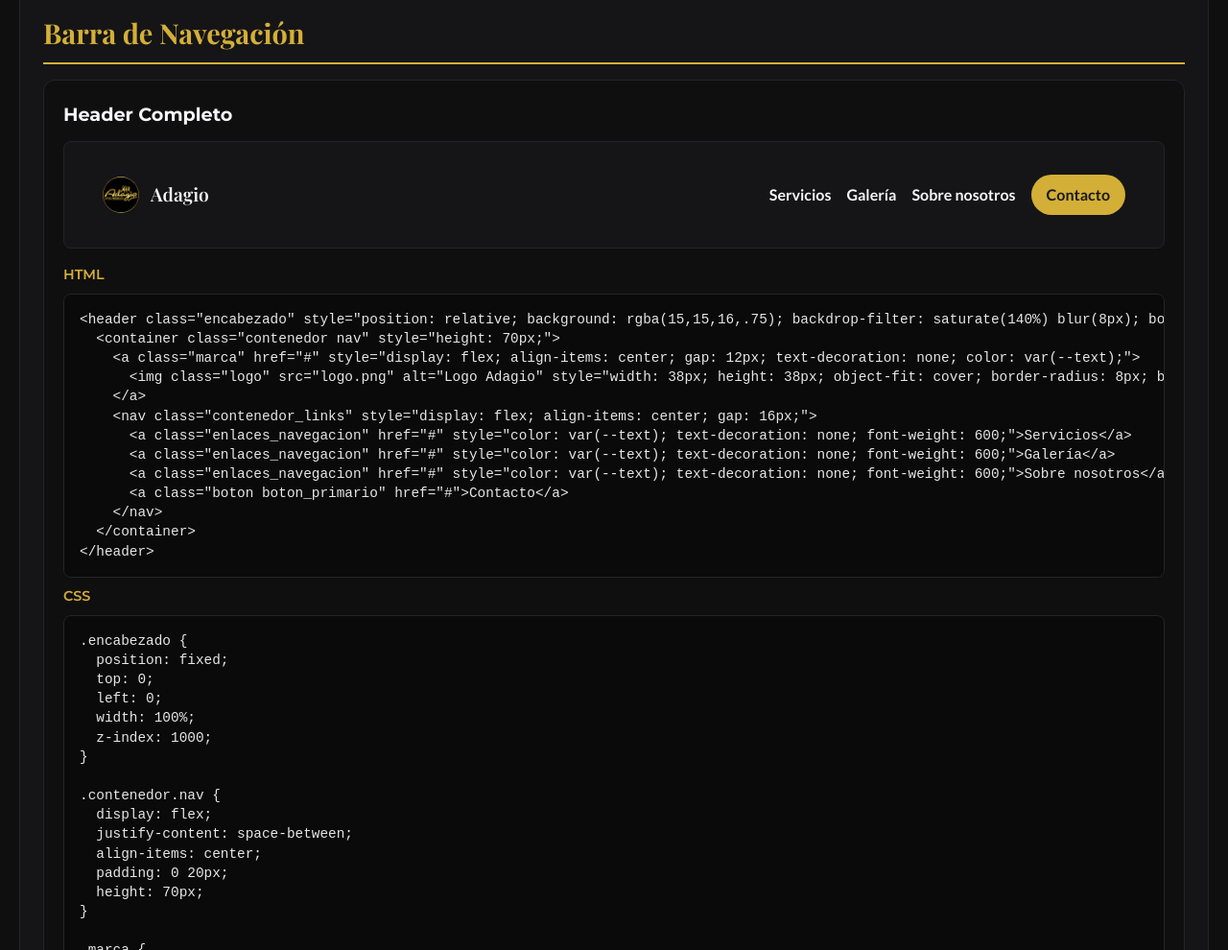
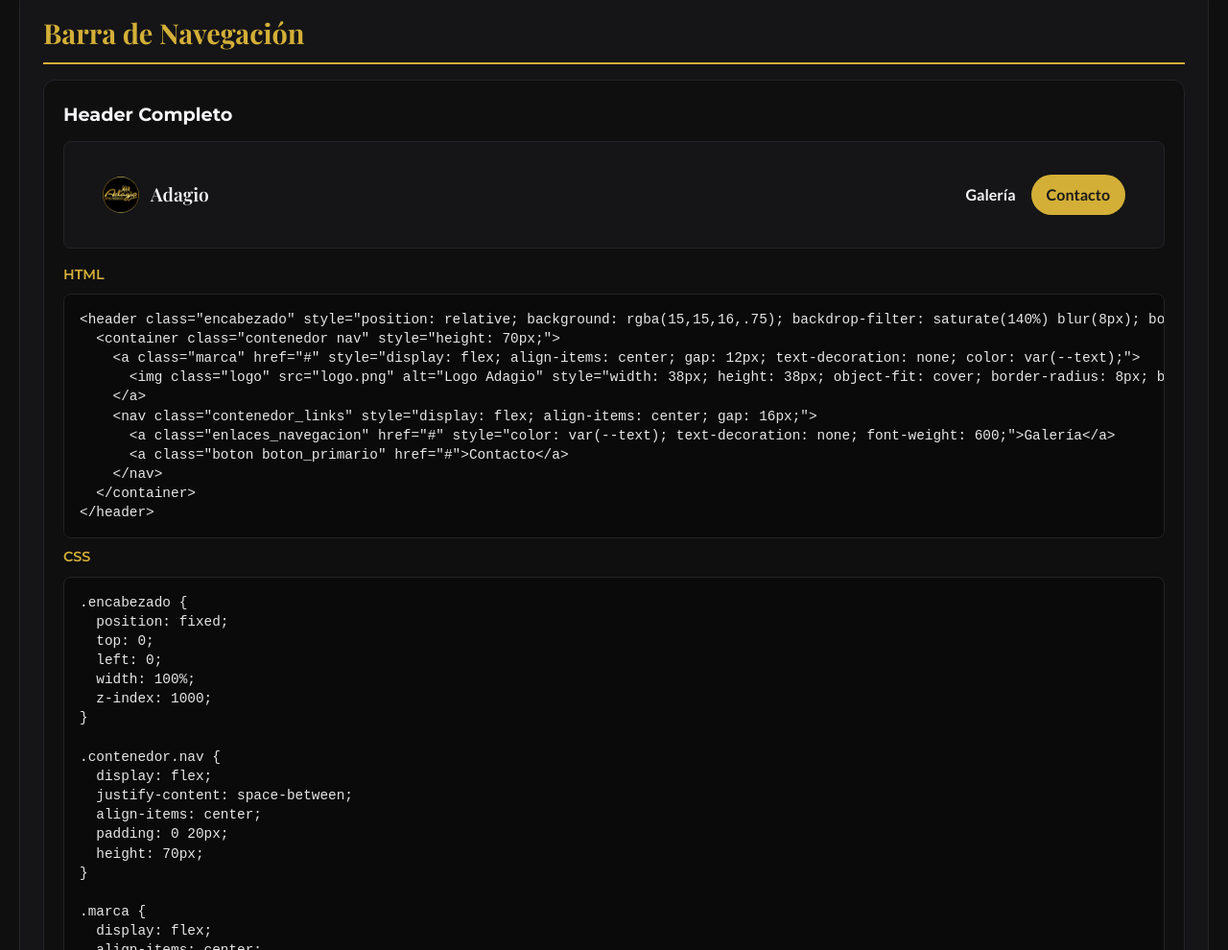
Before and after one commit to David172004/PruebasAdagio, a plain HTML site: page index.html in a window 1280 px wide. Shown: the part 10260-11250 px from the top of the page at 96% size. Drawn offline with nearby package versions, Linux system fonts and the light colour scheme.

Commit message:
Update index.html

```diff
--- a/index.html
+++ b/index.html
@@ -586,9 +586,7 @@
 
           <!-- LADO DERECHO: Enlaces de navegación + botón Contacto -->
           <container style="display: flex; align-items: center; gap: 16px;">
-            <a href="#" style="color: var(--text); text-decoration: none; font-weight: 600;">Servicios</a>
             <a href="#" style="color: var(--text); text-decoration: none; font-weight: 600;">Galería</a>
-            <a href="#" style="color: var(--text); text-decoration: none; font-weight: 600;">Sobre nosotros</a>
             <span style="background: var(--primary); color: #1a1a1a; padding: 8px 16px; border-radius: 999px; font-weight: 700; cursor: pointer;">Contacto</span>
           </container>
         </container>
@@ -602,9 +600,7 @@
       &lt;img class="logo" src="logo.png" alt="Logo Adagio" style="width: 38px; height: 38px; object-fit: cover; border-radius: 8px; border: 1px solid var(--outline);"&gt;
     &lt;/a&gt;
     &lt;nav class="contenedor_links" style="display: flex; align-items: center; gap: 16px;"&gt;
-      &lt;a class="enlaces_navegacion" href="#" style="color: var(--text); text-decoration: none; font-weight: 600;"&gt;Servicios&lt;/a&gt;
       &lt;a class="enlaces_navegacion" href="#" style="color: var(--text); text-decoration: none; font-weight: 600;"&gt;Galería&lt;/a&gt;
-      &lt;a class="enlaces_navegacion" href="#" style="color: var(--text); text-decoration: none; font-weight: 600;"&gt;Sobre nosotros&lt;/a&gt;
       &lt;a class="boton boton_primario" href="#"&gt;Contacto&lt;/a&gt;
     &lt;/nav&gt;
   &lt;/container&gt;
```
